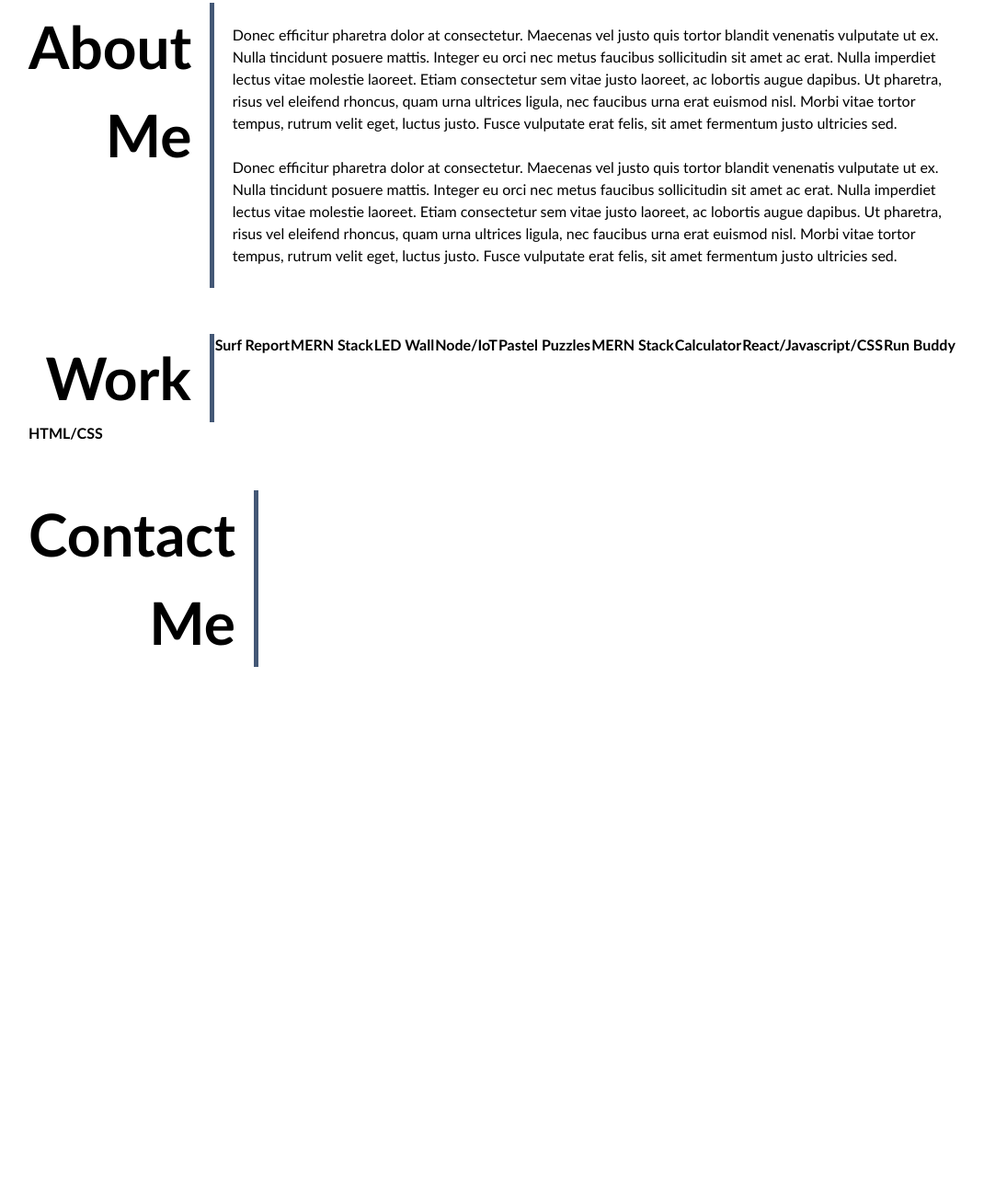
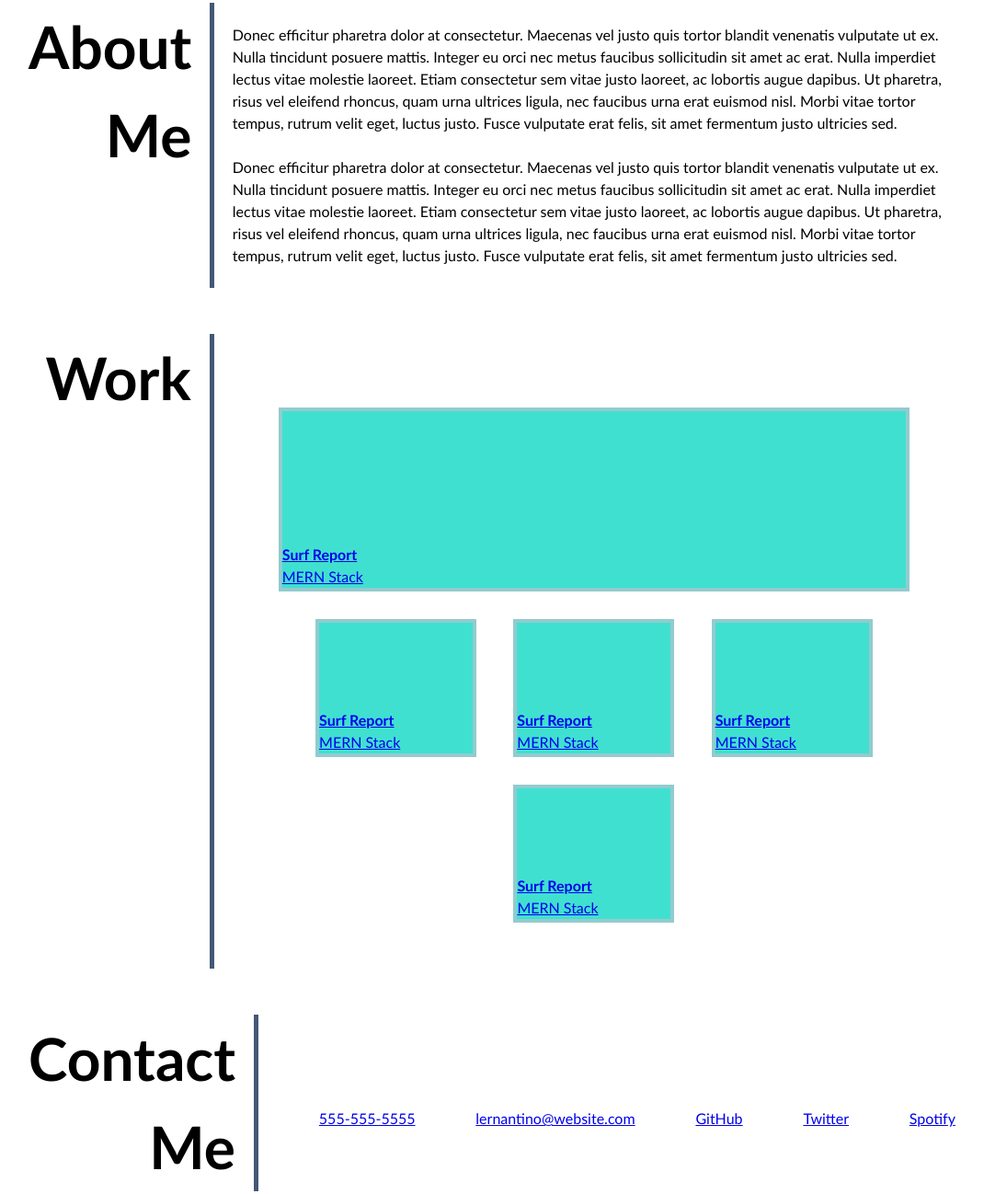
Before and after one commit to RLAQUEA/portfolio_adv_css, a plain HTML site: page index.html in a window 1280 px wide. Shown: the part 401-1699 px from the top of the page at 92% size, without its empty margins (105-1175 px from the left). Before the commit the page ends 1136 px from the top, so only its background shows below. Drawn offline with Linux system fonts and the light colour scheme.

Commit message:
added flex container for work section

```diff
--- a/assets/css/style.css
+++ b/assets/css/style.css
@@ -107,7 +107,6 @@ nav a:hover {
     display: flex;
     flex-direction: row;
     flex-wrap: wrap;
-    /* flex-grow: 100%; */
     justify-content: space-between;
     align-items: stretch;
     margin: 30px;
@@ -132,8 +131,42 @@ section p {
   margin-bottom: 3%;
 }
 
-/* flex item that grows */
-/* titles for the sections (about, work etc.) are 20% and the section info is 80% of the page */
+#contact div {
+  flex: 0 0 78%;
+}
+
+#contact a {
+  margin-top: 10%;
+  margin-bottom: 3%;
+}
+
+
+.flex-container {
+  padding: 50px;
+  display: flex;
+  flex-wrap: wrap;
+  justify-content: space-evenly;
+}
+
+.flex-item {
+  display: flex;
+  align-items: flex-end;
+  margin-top: 30px;
+  border: 4px solid var(--navigation_bar);
+  background-color: turquoise;
+  /* line 154 will become background image instead */
+  background-size: 100%;
+  min-height: 150px;
+  max-height: 150px;
+  min-width: 175px;
+}
+
+.flex-item:first-child {
+flex-basis: 100%;
+min-height: 200px;
+min-width: 600px;
+
+}
 
 
   @media screen and (max-width: 992px) {
@@ -164,4 +197,8 @@ section p {
       justify-content: space-between;
       ;
     }
+
+    address a {
+      flex-direction: column;
+    }
   }
--- a/index.html
+++ b/index.html
@@ -27,7 +27,6 @@
     </div>
   </section>
 
-
   <main class="main-wrapper">
     <section class="container" id="about">
       <h2 class="title-column">About Me</h2>
@@ -51,35 +50,59 @@
           risus vel eleifend rhoncus, quam urna ultrices ligula, nec faucibus urna erat euismod nisl. Morbi vitae tortor
           tempus, rutrum velit eget, luctus justo. Fusce vulputate erat felis, sit amet fermentum justo ultricies sed.
         </p>
-
-
       </div>
     </section>
 
     <!-- the row with the surf report and mern stack row is in its own box that shrinks when size of the page changes -->
 
-    <section article class="container" id="work">
+    <section class="container" id="work">
       <h2 class="title-column">Work</h2>
-      <h3>Surf Report</h3>
-      <h4>MERN Stack</h4>
+      <div class="flex-container">
 
-      <h3 class="led-wall">LED Wall</h3>
-      <h4>Node/IoT</h4>
+        <a href="#" class="flex-item surf-report">
+          <div>
+            <h3>Surf Report</h3>
+            <span>MERN Stack</span>
+          </div>
+        </a>
 
-      <h3 class="pastel-puzzles">Pastel Puzzles</h3>
-      <h4>MERN Stack</h4>
+        <a href="#" class="flex-item LED Wall">
+          <div>
+            <h3>Surf Report</h3>
+            <span>MERN Stack</span>
+          </div>
+        </a>
 
-      <h3 class="calculator">Calculator</h3>
-      <h4>React/Javascript/CSS</h4>
+        <a href="#" class="flex-item surf-report">
+          <div>
+            <h3>Surf Report</h3>
+            <span>MERN Stack</span>
+          </div>
+        </a>
 
-      <h3 class="run-buddy">Run Buddy</h3>
-      <h4>HTML/CSS</h4>
+        <a href="#" class="flex-item surf-report">
+          <div>
+            <h3>Surf Report</h3>
+            <span>MERN Stack</span>
+          </div>
+        </a>
+
+        <a href="#" class="flex-item surf-report">
+          <div>
+            <h3>Surf Report</h3>
+            <span>MERN Stack</span>
+          </div>
+        </a>
+      </div>
     </section>
 
     <section class="container" id="contact">
       <h2 class="title-column">Contact Me</h2>
-
-
+      <a href="#">555-555-5555</a>
+      <a href="#">lernantino@website.com</a>
+      <a href="#">GitHub</a>
+      <a href="#">Twitter</a>
+      <a href="#">Spotify</a>
     </section>
 
   </main>
```
